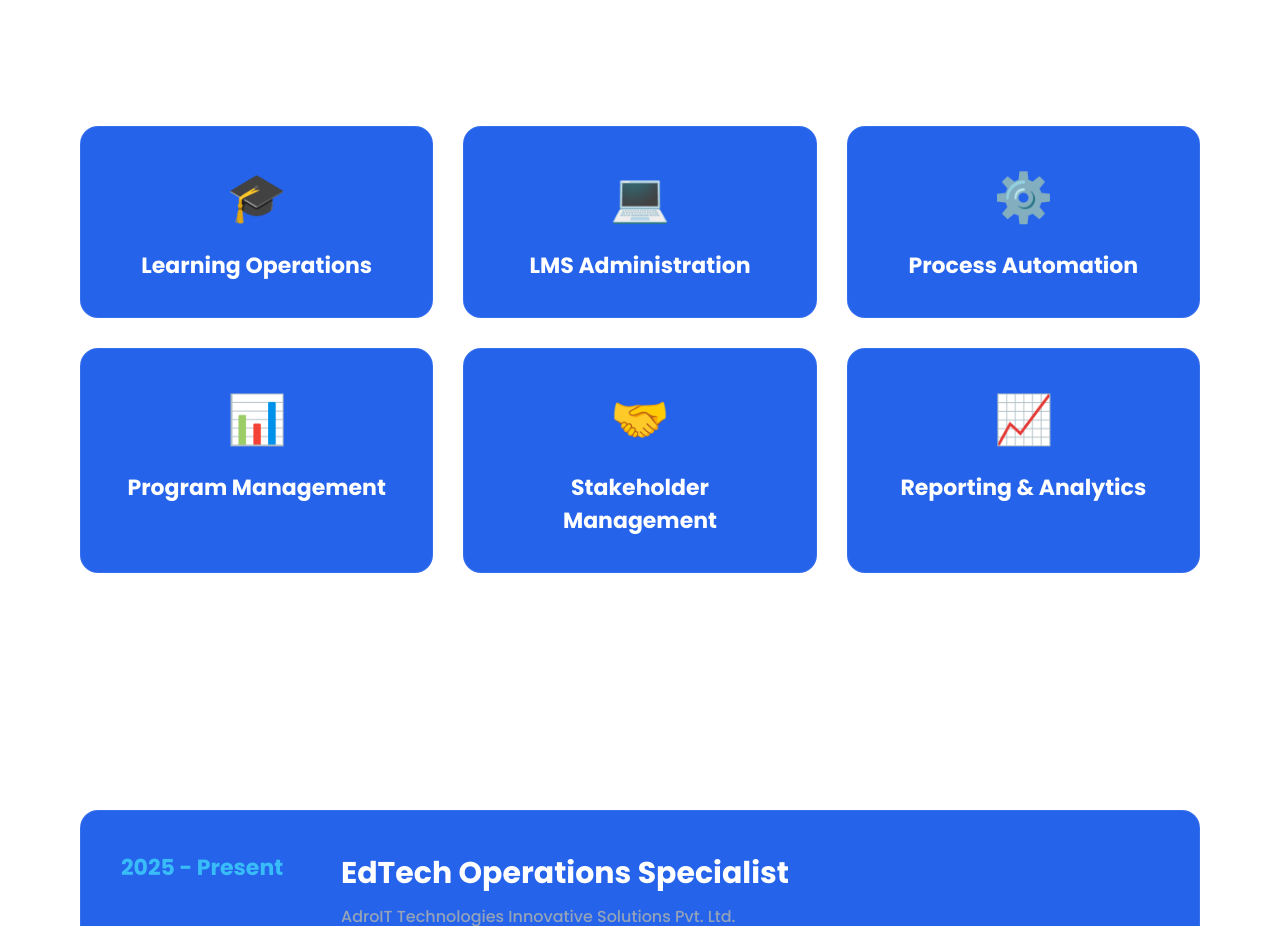
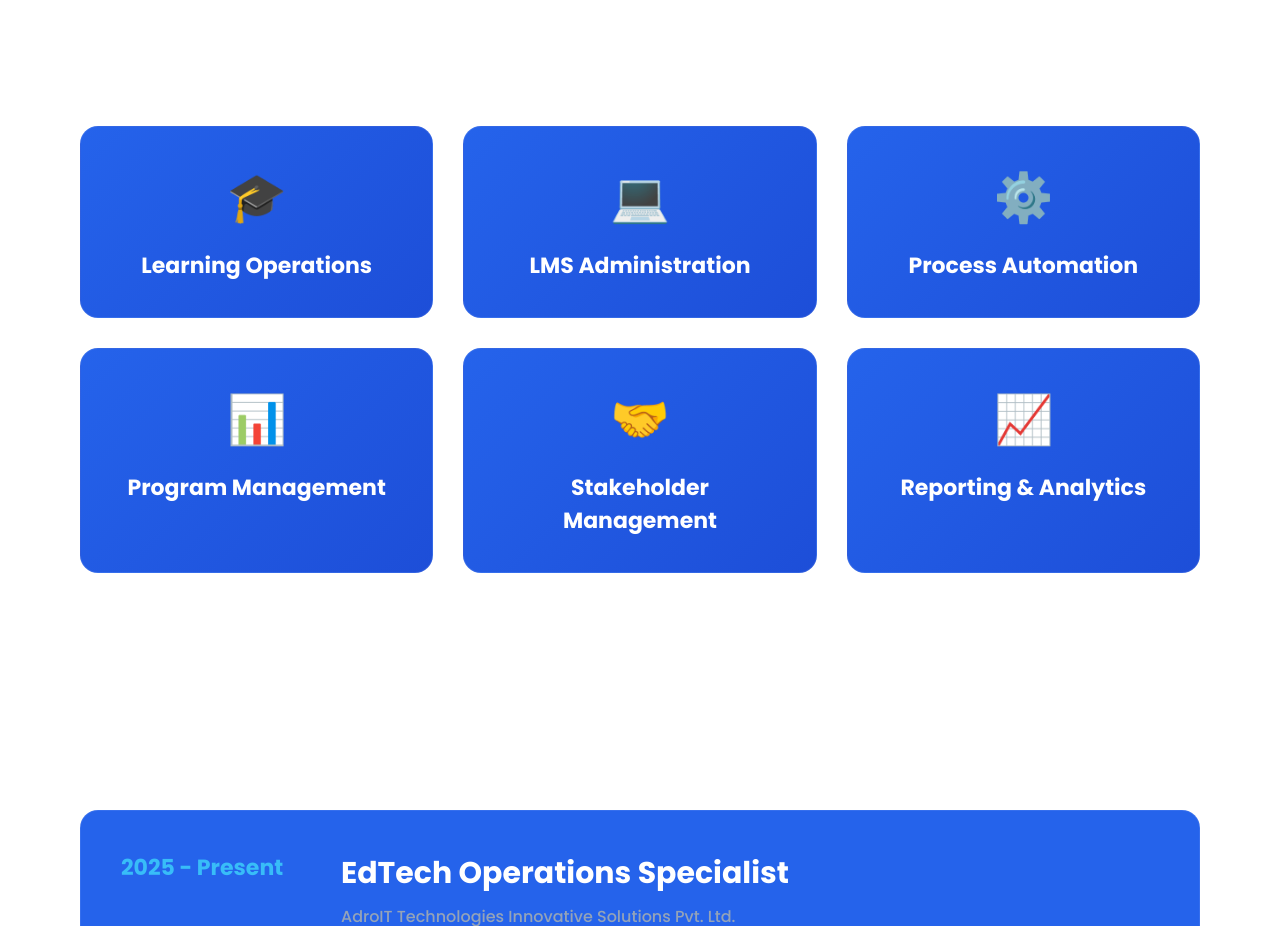
Before and after one commit to gowthamk934/portfolio, a plain HTML site: page index.html in a window 1280 px wide. Shown: the part 1680-2606 px from the top of the page. Drawn offline with Linux system fonts and the light colour scheme.

Commit message:
Update style.css

```diff
--- a/css/style.css
+++ b/css/style.css
@@ -640,7 +640,7 @@ nav.scrolled{
 
 .expertise-card{
 
-    background:var(--surface);
+    background:linear-gradient(135deg,#2563EB,#1D4ED8);
     border-radius:18px;
     padding:35px;
     text-align:center;
```
